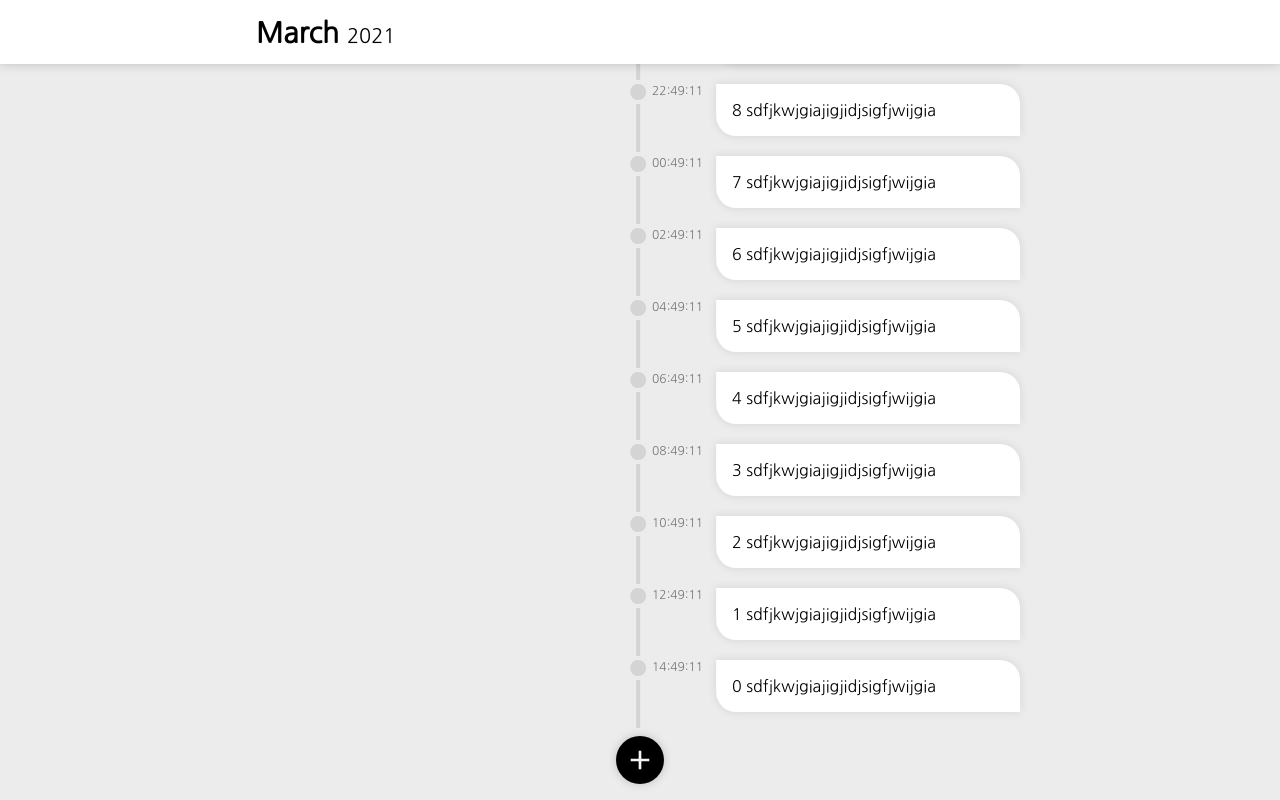
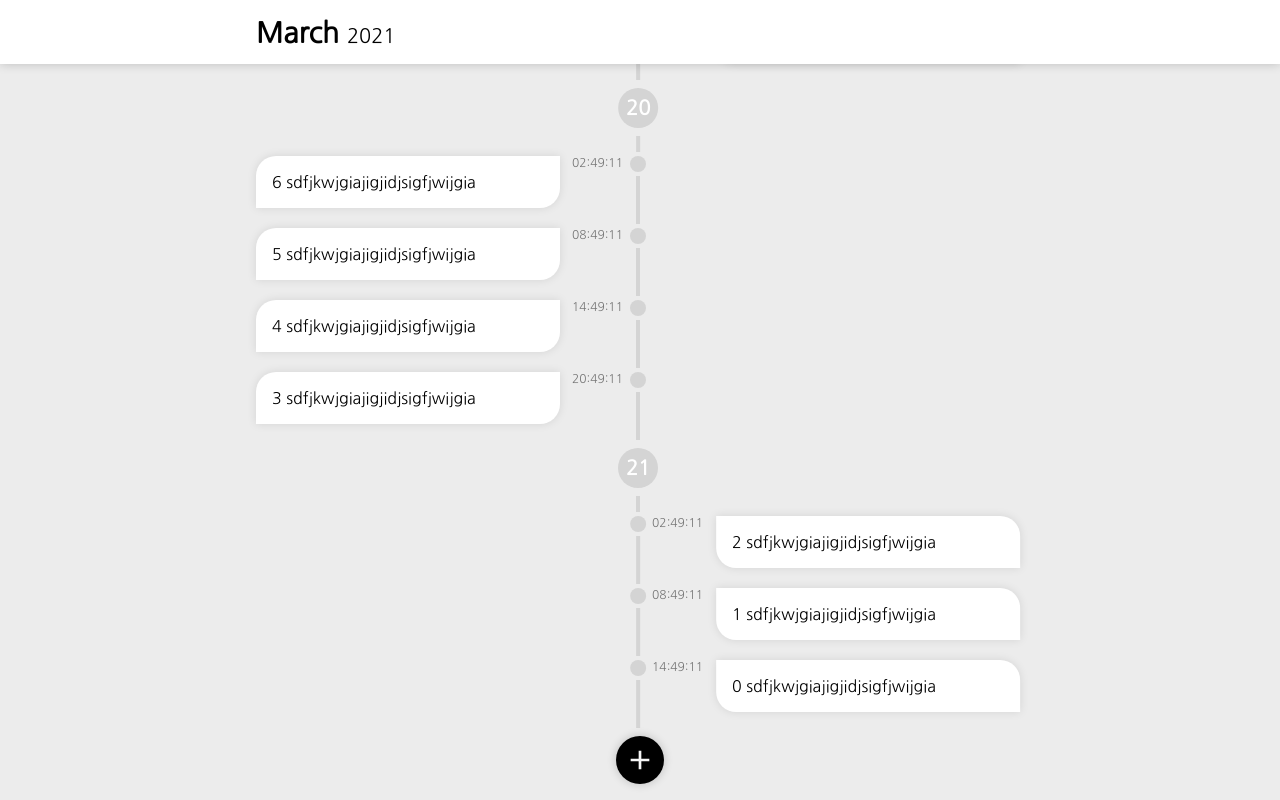
Before and after one commit to Leeks123/Continuer, a React (Create React App) app: page /timeline in a window 1280 px wide. Built offline with nearby package versions, Linux system fonts and the light colour scheme.

Commit message:
create DateNode, topPosEl Observer

```diff
--- a/src/component/Timeline/Card.tsx
+++ b/src/component/Timeline/Card.tsx
@@ -5,7 +5,7 @@ import { format } from 'date-fns';
 
 import palette from '../../utils/palette';
 import mediaQuery from '../../utils/mediaQuery';
-import useWindowWidth from '../../hooks/layout';
+import { useWindowWidth } from '../../hooks/layout';
 
 type styleProps = {
     right?: boolean,
@@ -109,12 +109,12 @@ type CardProps = {
     date: string,
     rightSide?: boolean,
 }
-const Card = ({ text, date, rightSide }:CardProps) => {
+const Card = React.forwardRef<HTMLElement, CardProps>(({ text, date, rightSide }, ref) => {
     const windowWidth = useWindowWidth();
     return (
         <>
         {rightSide && windowWidth >= mediaQuery.tablet ?
-            <Wrapper right={rightSide}>
+            <Wrapper ref={ref} right={rightSide} data-date={date}>
                 <Branch right={rightSide}>
                     <Node right={rightSide}>
                         <div className="dot"></div>
@@ -125,7 +125,7 @@ const Card = ({ text, date, rightSide }:CardProps) => {
                     {text.split('\n').map( line => (<p>{line}</p>))}
                 </Leaf>
             </Wrapper>:
-            <Wrapper>
+            <Wrapper ref={ref} data-date={date}>
                 <Leaf >
                     {text.split('\n').map( line => (<p>{line}</p>))}
                 </Leaf>
@@ -139,6 +139,6 @@ const Card = ({ text, date, rightSide }:CardProps) => {
         }
         </>
     );
-};
+});
 
 export default Card;
--- a/src/component/Timeline/CardList.tsx
+++ b/src/component/Timeline/CardList.tsx
@@ -1,17 +1,74 @@
-import React, { useEffect, useState } from 'react';
+import React, { useEffect, useState, useRef, createRef, RefObject } from 'react';
+import { getDate } from 'date-fns';
 
 import Card from './Card';
 import { CardState } from '../../redux/reducers/cardListSlice';
-
+import DayNode from './DayNode';
+import { useWindowHeight } from '../../hooks/layout';
+import { useAppSelector } from '../../hooks/redux';
 
 type CardListProps = {
     data: CardState[]
 }
 const CardList = ({ data }:CardListProps) => {
+    let sideFlag = false
+    const dateChangePoint:CardState[] = data.filter((v,i) => {
+        if (data[i+1]){
+            return getDate(Date.parse(v.date))<getDate(Date.parse(data[i+1].date))
+        }
+        return false;
+    });
+    const dateList = dateChangePoint.map((v) => getDate(Date.parse(v.date)));
+
+    const [elRefs, setElRefs] = useState<RefObject<HTMLElement>[]>([]);
+    const windowHeight = useWindowHeight();
+    const currentMonth = useAppSelector((state) => state.content.month);
+    useEffect(() => {
+        setElRefs(elRefs => (
+            Array(data.length).fill(0).map((_, i) => elRefs[i] || createRef())
+        ));
+    }, [data]);
+    useEffect(() => {
+        console.log(currentMonth);
+        const option = {
+            root: null,
+            rootMargin: `0px 0px -${windowHeight - 60}px 0px`,
+            threshold: 0,
+        }
+        const io = new IntersectionObserver(entries => {
+            entries.forEach(entry => {
+
+                if (entry.intersectionRatio > 0) {
+                    console.log((entry.target as HTMLElement).dataset.date);
+
+                }
+            })
+        }, option);
+
+        elRefs.forEach((el,i) => {
+            // console.log(el,i);
+            if (el.current) {
+                io.observe(el.current);
+            }
+        });
+        // console.log(elRefs);
+    }, [elRefs]);
+
     return (
         <div>
-            {data.map((v) => <Card text={v.text} date={v.date}/>)}
-            {data.map((v) => <Card text={v.text} date={v.date} rightSide={true}/>)}
+            {data.map((v,i) => {
+                if(dateChangePoint.includes(v)) {
+                    sideFlag = !sideFlag;
+                    return (
+                        <>
+                            <Card ref={elRefs[i]} text={v.text} date={v.date} rightSide={!sideFlag}/>
+                            <DayNode date={dateList[dateChangePoint.indexOf(v)]} rightSide={!sideFlag}/>
+                        </>
+                    )
+                } else {
+                    return <Card ref={elRefs[i]} text={v.text} date={v.date} rightSide={sideFlag}/>;
+                }
+            })}
         </div>
     );
 };
--- a/src/component/Timeline/Content.tsx
+++ b/src/component/Timeline/Content.tsx
@@ -27,7 +27,7 @@ const Wrapper = styled.main`
 `;
 
 const Container = styled.div`
-    padding: 0 1rem;
+    padding: 0 1.5rem;
 
     @media (min-width: ${mediaQuery.tablet}px) {
         padding: 0 2.5rem;
@@ -49,13 +49,13 @@ const Content = () => {
             setDataCounter(data.length);
             scroll.current?.scroll({top:scroll.current?.scrollHeight,left:0, behavior:'smooth'});
         }
-        console.log(scroll.current?.scrollTop);
+        // console.log(scroll.current?.scrollTop);
     },[data,dataCounter]);
 
 
 
     function handleScroll() {
-      console.log(scroll.current?.scrollTop);
+    //   console.log(scroll.current?.scrollTop);
     }
 
     useEffect(() => {
--- /dev/null
+++ b/src/component/Timeline/DayNode.tsx
@@ -0,0 +1,87 @@
+import React from 'react';
+import styled from 'styled-components';
+
+import palette from '../../utils/palette';
+import mediaQuery from '../../utils/mediaQuery';
+
+type WrapperProps = {
+    right: boolean,
+}
+const Wrapper = styled.div<WrapperProps>`
+    // border: 1px solid red;
+    width: 100%;
+    box-sizing: content-box;
+
+    .node_container {
+        height: 3.5rem;
+
+        .day_node {
+            width: 2.5rem;
+            height: 2.5rem;
+            border-radius: 50%;
+            background: ${palette[5]};
+
+            position: relative;
+            top: 0.5rem;
+            left: calc(100% - 22px);
+
+            text-align: center;
+            color: white;
+            font-weight: bold;
+            font-size: 1.25rem;
+
+            span {
+                position: relative;
+                top: 0.5rem;
+            }
+        }
+    }
+    .bottomBranch {
+        height: 1rem;
+        border-right: 0.25rem solid ${palette[5]};
+    }
+
+    @media (min-width: ${mediaQuery.mobile}px) {
+    }
+    @media (min-width: ${mediaQuery.tablet}px) {
+        width: 50%;
+        ${(props) => props.right && `
+            transform: translateX(99%);
+        `}
+        .node_container {
+            .day_node {
+                ${(props) => props.right ? `left: -18px;`:``}
+            }
+        }
+        .bottomBranch {
+            ${(props) => props.right ?
+                `
+                    border-left: 0.25rem solid ${palette[5]};
+                    border-right: none;
+                `:
+                `border-right: 0.25rem solid ${palette[5]};`
+            }
+        }
+    }
+    @media (min-width: ${mediaQuery.laptop}px) {
+    }
+`;
+
+type DayNodeProps = {
+    date: number,
+    rightSide: boolean,
+}
+const DayNode = ({ date, rightSide }:DayNodeProps) => {
+    return (
+        <Wrapper right={rightSide}>
+            <div className="node_container">
+                <div className="day_node">
+                    <span>{date}</span>
+                </div>
+            </div>
+            <div className="bottomBranch"></div>
+        </Wrapper>
+    );
+};
+
+export default DayNode;
--- a/src/component/Timeline/Input.tsx
+++ b/src/component/Timeline/Input.tsx
@@ -9,7 +9,7 @@ import { format } from 'date-fns';
 
 import palette from '../../utils/palette';
 import mediaQuery from '../../utils/mediaQuery';
-import useWindowWidth from '../../hooks/layout';
+import { useWindowWidth } from '../../hooks/layout';
 import FAB from './FAB';
 
 const TextInput = styled.div`
--- a/src/hooks/layout.ts
+++ b/src/hooks/layout.ts
@@ -4,8 +4,12 @@ function getWindowWidth() {
   const { innerWidth: width } = window;
   return width;
 }
+function getWindowHeight() {
+    const { innerHeight: height } = window;
+    return height;
+}
 
-export default function useWindowWidth():number {
+function useWindowWidth():number {
     const [windowWidth, setWindowWidth] = useState<number>(getWindowWidth());
 
   useEffect(() => {
@@ -19,3 +23,20 @@ export default function useWindowWidth():number {
 
   return windowWidth;
 }
+
+function useWindowHeight():number {
+    const [windowHeight, setWindowHeight] = useState<number>(getWindowHeight());
+
+  useEffect(() => {
+    function handleResize() {
+      setWindowHeight(getWindowHeight());
+    }
+
+    window.addEventListener('resize', handleResize);
+    return () => window.removeEventListener('resize', handleResize);
+  }, []);
+
+  return windowHeight;
+}
+
+export { useWindowWidth, useWindowHeight}
--- a/src/redux/reducers/cardListSlice.ts
+++ b/src/redux/reducers/cardListSlice.ts
@@ -1,5 +1,6 @@
 import { createSlice, PayloadAction } from '@reduxjs/toolkit'
 import { RootState } from '../store/configureStore';
+import { getMonth } from 'date-fns';
 
 export interface CardState {
   text: string,
@@ -7,18 +8,20 @@ export interface CardState {
 }
 interface CardListState {
     cardlist: CardState[],
+    month: number,
 }
 function getDummyCardList():CardState[] {
-  const ret = new Array(20).fill(0);
+  const ret = new Array(30).fill(0);
   const now = Date.now();
   return ret.map((v,i) => ({
     text: `${i} sdfjkwjgiajigjidjsigfjwijgia`,
-    date: new Date(now - 3600000*2*i).toString(),
+    date: new Date(now - 3600000*6*i).toString(),
   })).reverse();
 
 }
 const initialState: CardListState = {
   cardlist: getDummyCardList(),
+  month: getMonth(new Date()),
 }
 export const cardlistSlice = createSlice({
   name: 'cardlist',
@@ -29,6 +32,9 @@ export const cardlistSlice = createSlice({
         ...state.cardlist, action.payload
       ]
     },
+    changeMonth: (state, action: PayloadAction<number>) => {
+      state.month = action.payload
+    }
     // decrement: state => {
     //   state.value -= 1
     // },
@@ -39,7 +45,7 @@ export const cardlistSlice = createSlice({
 })
 
 // Action creators are generated for each case reducer function
-export const { addCard } = cardlistSlice.actions
+export const { addCard, changeMonth } = cardlistSlice.actions
 
 // export const selectCount = (state: RootState) => state.counter.value
 
```
